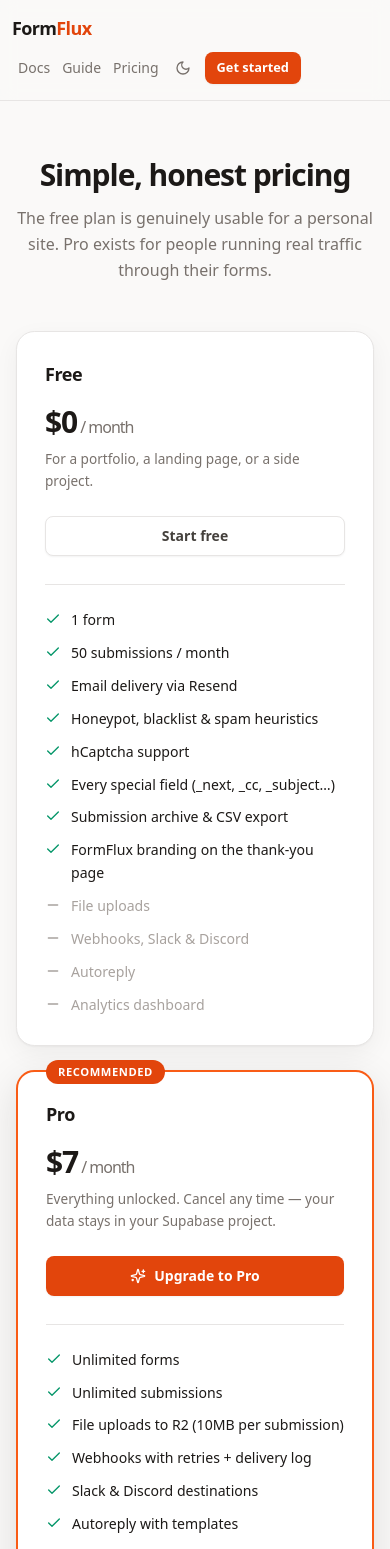
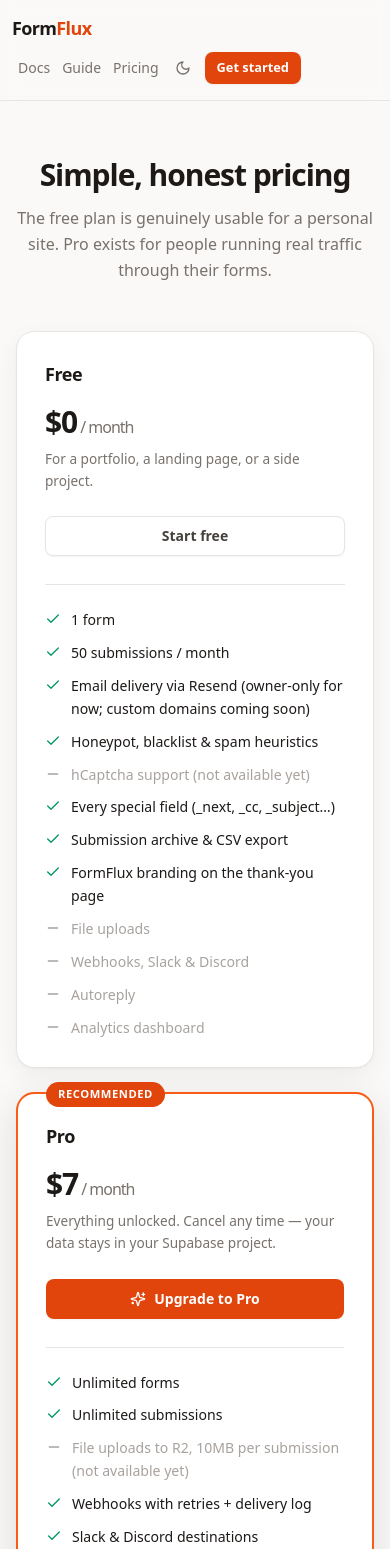
Before and after one commit to Mukesh-RM/FormFlux, a Next.js app in the folder dashboard/: page /pricing in a window 390 px wide. Shown: the top 1549 px of the page. Built offline with nearby package versions, Linux system fonts and the light colour scheme; no server answers.

Commit message:
Dashboard: fix hero overflow on phones; label email/captcha/uploads status on pricing; sign-in owner-only note in guide

```diff
--- a/dashboard/src/app/guide/page.tsx
+++ b/dashboard/src/app/guide/page.tsx
@@ -110,12 +110,12 @@
   ["It says “Too many submissions” or a rate limit was hit.", "Each form accepts a set number of submissions per hour (100 by default) from the same visitor. Wait a while, or raise the limit in the form's settings."],
   ["File uploads are rejected.", "File uploads are not available yet. When they are, they'll need the Pro plan, enctype=\"multipart/form-data\" on the form, and 10 MB or less in total (10 files at most)."],
   ["Some fields come back with errors.", "Your form has validation rules (Settings → Validation rules). The reply lists which fields failed so you can show the message to the visitor."],
-  ["I can't sign in.", "Sign-in uses a magic link. Use the newest link in your inbox, open it in the same browser, and check your spam folder."],
+  ["I can't sign in.", "Sign-in uses a magic link. For now those emails only reach the FormFlux owner's address, until FormFlux's sending domain is set up. If you are the owner, use the newest link in your inbox, open it in the same browser, and check your spam folder."],
 ];
 
 const FAQ: [string, string][] = [
   ["Do I need to write any server code?", "No. You point your form at a FormFlux address and FormFlux does the rest."],
-  ["Do I need a password?", "No. You sign in with a magic link sent to your email."],
+  ["Do I need a password?", "No. You sign in with a magic link sent to your email (for now, only the FormFlux owner's address receives these)."],
   ["Is my email address visible on my website?", "Only if you use the email-address URL. A dashboard form uses a random ID instead, so your address stays private."],
   ["Can I use any website builder?", "Yes, as long as you can paste HTML or add a form that posts to a web address."],
   ["How long are submissions kept?", "Each form has a retention setting (90 days by default). A daily clean-up removes submissions older than that, along with their files."],
@@ -193,6 +193,10 @@
             <strong>Send magic link</strong>. Open the email and click the link — you&apos;re in. There
             is no password to remember. Signing in for the first time creates your account on the
             free plan.
+          </p>
+          <p>
+            <strong>Note:</strong> until FormFlux&apos;s own sending domain is set up, magic-link
+            emails only reach the FormFlux owner&apos;s address, so other people can&apos;t sign in yet.
           </p>
         </Section>
 
--- a/dashboard/src/app/page.tsx
+++ b/dashboard/src/app/page.tsx
@@ -81,8 +81,8 @@
             className="pointer-events-none absolute inset-x-0 -top-40 h-80 bg-gradient-to-b from-accent-100/60 to-transparent blur-3xl dark:from-accent-950/40"
             aria-hidden
           />
-          <div className="mx-auto grid max-w-6xl gap-12 px-4 pb-16 pt-14 sm:px-6 sm:pb-20 sm:pt-20 lg:grid-cols-[1.05fr_1fr] lg:items-start lg:gap-16">
-            <div className="animate-fade-in">
+          <div className="mx-auto grid max-w-6xl grid-cols-1 gap-12 px-4 pb-16 pt-14 sm:px-6 sm:pb-20 sm:pt-20 lg:grid-cols-[1.05fr_1fr] lg:items-start lg:gap-16">
+            <div className="min-w-0 animate-fade-in">
               <span className="inline-flex items-center gap-2 rounded-full border border-accent-200 bg-accent-50 px-3 py-1 text-[0.75rem] font-semibold text-accent-700 dark:border-accent-900 dark:bg-accent-950/40 dark:text-accent-300">
                 Free tier, no credit card
               </span>
@@ -109,7 +109,7 @@
                 </Button>
               </div>
 
-              <div className="mt-10 overflow-hidden rounded-xl border bg-stone-900">
+              <div className="mt-10 min-w-0 overflow-hidden rounded-xl border bg-stone-900">
                 <div className="flex items-center justify-between border-b border-white/10 px-4 py-2">
                   <span className="font-mono text-[0.72rem] text-stone-400">index.html</span>
                   <CopyButton
--- a/dashboard/src/app/pricing/page.tsx
+++ b/dashboard/src/app/pricing/page.tsx
@@ -18,9 +18,9 @@
 const FREE = [
   { label: "1 form", included: true },
   { label: `${FREE_MONTHLY_SUBMISSIONS} submissions / month`, included: true },
-  { label: "Email delivery via Resend", included: true },
+  { label: "Email delivery via Resend (owner-only for now; custom domains coming soon)", included: true },
   { label: "Honeypot, blacklist & spam heuristics", included: true },
-  { label: "hCaptcha support", included: true },
+  { label: "hCaptcha support (not available yet)", included: false },
   { label: "Every special field (_next, _cc, _subject…)", included: true },
   { label: "Submission archive & CSV export", included: true },
   { label: "FormFlux branding on the thank-you page", included: true },
@@ -33,7 +33,7 @@
 const PRO = [
   { label: "Unlimited forms", included: true },
   { label: "Unlimited submissions", included: true },
-  { label: "File uploads to R2 (10MB per submission)", included: true },
+  { label: "File uploads to R2, 10MB per submission (not available yet)", included: false },
   { label: "Webhooks with retries + delivery log", included: true },
   { label: "Slack & Discord destinations", included: true },
   { label: "Autoreply with templates", included: true },
```
